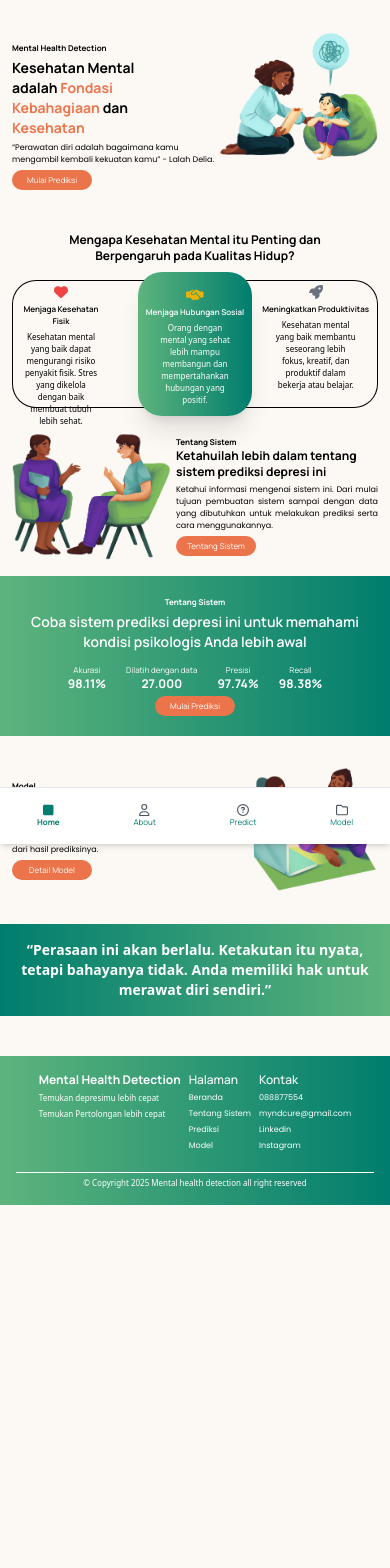
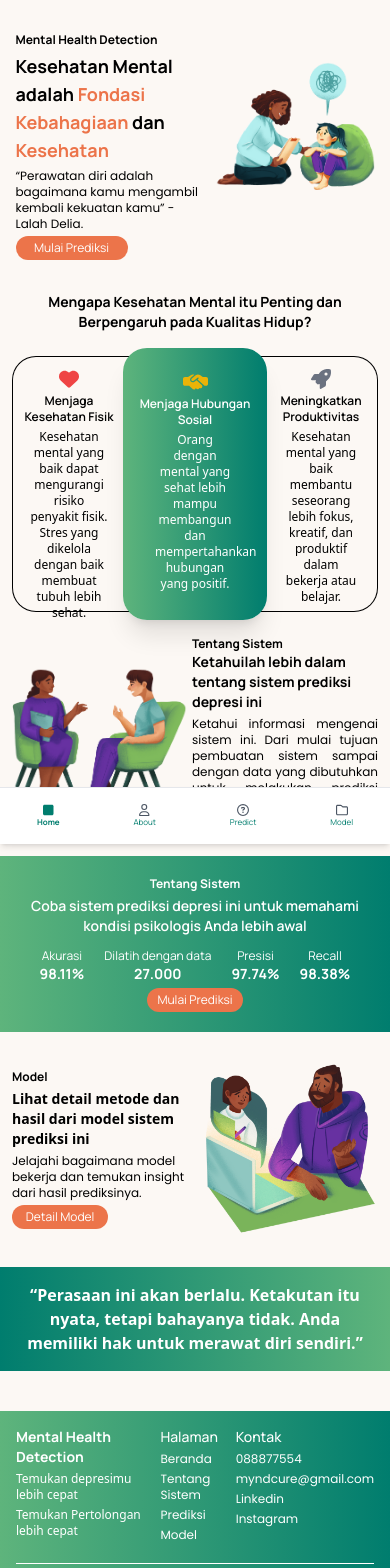
Before and after one commit to injanisgg/mhealth, a React (Vite) app in the folder frontend-react/: page / in a window 390 px wide. Shown: the top 1568 px of the page. Before the commit the page ends 1261 px from the top, so only its background shows below. Built offline with nearby package versions, Linux system fonts and the light colour scheme.

Commit message:
add responsive to home``

```diff
--- a/frontend-react/src/components/Footer.jsx
+++ b/frontend-react/src/components/Footer.jsx
@@ -6,15 +6,15 @@ function Footer() {
       <div className="flex flex-col items-center gap-5">
         <div className="flex gap-2 sm:gap-8 md:gap-12 lg:gap-32 xl:gap-48 text-white">
           <div className="flex flex-col gap-1 sm:gap-3">
-              <h1 className='text-xs lg:text-xl font-main font-bold'>Mental Health Detection</h1>
-              <div className='flex flex-col gap-1 sm:gap-1 md:gap-2 text-[8px] sm:text-[8px] md:text-sm lg:text-base xl:text-base font-normal sm:font-thin md:font-extralight lg:font-normal xl:font-medium'>
+              <h1 className='text-xs mm:text-sm lg:text-xl font-main font-bold'>Mental Health Detection</h1>
+              <div className='flex flex-col gap-1 sm:gap-1 md:gap-2 text-[8px] mm:text-xs sm:text-xs md:text-sm lg:text-base xl:text-base font-normal'>
                   <span>Temukan depresimu lebih cepat</span>
                   <span>Temukan Pertolongan lebih cepat</span>
               </div>
           </div>
           <div className="flex flex-col gap-1 sm:gap-3">
-              <h1 className='text-xs sm:text-base font-main font-medium'>Halaman</h1>
-              <div className='flex flex-col gap-1 sm:gap-1 md:gap-2 lg:gap-4 xl:gap-6 text-[8px] sm:text-[8px] md:text-xs lg:text-sm xl:text-base font-normal sm:font-thin md:font-extralight font-secondary'>
+              <h1 className='text-xs mm:text-sm sm:text-base font-main font-medium'>Halaman</h1>
+              <div className='flex flex-col gap-1 sm:gap-1 md:gap-2 lg:gap-4 xl:gap-6 text-[8px] mm:text-xs sm:text-xs md:text-xs lg:text-sm xl:text-base font-normal font-secondary'>
                   <a className='lg:font-normal lg:hover:underline lg:hover:font-bold' href='/'>Beranda</a>
                   <a className='lg:font-normal lg:hover:underline lg:hover:font-bold' href='/about'>Tentang Sistem</a>
                   <a className='lg:font-normal lg:hover:underline lg:hover:font-bold' href='/predict'>Prediksi</a>
@@ -22,8 +22,8 @@ function Footer() {
               </div>
           </div>
           <div className="flex flex-col gap-1 sm:gap-3">
-              <h1 className='text-xs sm:text-base font-main font-medium'>Kontak</h1>
-              <div className='flex flex-col gap-1 sm:gap-1 md:gap-2 lg:gap-4 xl:gap-6 text-[8px] sm:text-[8px] md:text-xs lg:text-sm xl:text-base font-normal sm:font-thin md:font-extralight font-secondary'>
+              <h1 className='text-xs mm:text-sm sm:text-base font-main font-medium'>Kontak</h1>
+              <div className='flex flex-col gap-1 sm:gap-1 md:gap-2 lg:gap-4 xl:gap-6 text-[8px] mm:text-xs sm:text-xs md:text-xs lg:text-sm xl:text-base font-normal font-secondary'>
                   <a className='lg:font-normal lg:hover:underline lg:hover:font-bold' href=''>088877554</a>
                   <a className='lg:font-normal lg:hover:underline lg:hover:font-bold' href=''>myndcure@gmail.com</a>
                   <a className='lg:font-normal lg:hover:underline lg:hover:font-bold' href=''>Linkedin</a>
@@ -31,7 +31,7 @@ function Footer() {
               </div>
           </div>
         </div>
-        <div className="border-t sm:border-t md:border-t-2 lg:border-t-2 xl:border-t-2 border-white text-white text-[8px] sm:text-[8px] md:text-xs lg:text-sm xl:text-base w-full flex justify-center">
+        <div className="border-t sm:border-t md:border-t-2 lg:border-t-2 xl:border-t-2 border-white text-white text-[8px] mm:text-xs sm:text-xs md:text-xs lg:text-sm xl:text-base w-full flex justify-center">
           <p className='pt-1 sm:pt-4'>© Copyright 2025 Mental health detection all right reserved</p>
         </div>
       </div>
--- a/frontend-react/src/pages/Home.jsx
+++ b/frontend-react/src/pages/Home.jsx
@@ -14,15 +14,15 @@ function Home() {
         <div className='w-full bg-transparent py-8 sm:px-4 sm:py-7 lg:mt-16 xl:mt-16'>
           <div className="flex items-center justify-around">
             <div className="flex flex-col gap-1 sm:gap-2 md:gap-5 lg:gap-10 xl:gap-16">
-              <h1 className='text-[8px] sm:text-xl md:text-2xl lg:text-3xl xl:text-4xl font-main font-bold lg:hidden text-black'>Mental Health Detection</h1>
-              <h1 className='flex flex-col font-main text-sm sm:text-xl md:text-3xl lg:text-5xl xl:text-6xl font-bold z-0'>
+              <h1 className='text-[8px] mm:text-xs sm:text-xl md:text-2xl lg:text-3xl xl:text-4xl font-main font-bold lg:hidden text-black'>Mental Health Detection</h1>
+              <h1 className='flex flex-col font-main text-sm mm:text-lg sm:text-xl md:text-3xl lg:text-5xl xl:text-6xl font-bold z-0'>
                 <span className='text-black'>Kesehatan Mental</span>
                 <span className='text-black'>adalah <span className='text-button'>Fondasi</span> </span>
                 <span className='text-button'>Kebahagiaan <span className='text-black'>dan</span> </span>
                 <span className='text-button'>Kesehatan</span>
               </h1>
-              <p className='font-secondary text-[8px] sm:text-xs md:text-sm lg:text-base xl:text-lg w-38 sm:w-52 md:w-72 lg:w-80 xl:w-96'>“Perawatan diri adalah bagaimana kamu mengambil kembali kekuatan kamu” - Lalah Delia.</p>
-              <button className='w-20 sm:w-32 md:w-44 lg:w-48 xl:w-52 py-1 sm:py-1 md:py-3 text-[8px] sm:text-xs md:text-sm lg:text-base xl:text-lg text-white font-main bg-button lg:cursor-pointer hover:bg-transparent hover:border-2 hover:border-button hover:text-button hover:font-bold transition-all ease-in-out rounded-full'>
+              <p className='font-secondary text-[8px] mm:text-xs sm:text-xs md:text-sm lg:text-base xl:text-lg w-38 mm:w-48 sm:w-52 md:w-72 lg:w-80 xl:w-96'>“Perawatan diri adalah bagaimana kamu mengambil kembali kekuatan kamu” - Lalah Delia.</p>
+              <button className='w-20 mm:w-28 sm:w-32 md:w-44 lg:w-48 xl:w-52 py-1 sm:py-1 md:py-3 text-[8px] mm:text-xs sm:text-xs md:text-sm lg:text-base xl:text-lg text-white font-main bg-button lg:cursor-pointer hover:bg-transparent hover:border-2 hover:border-button hover:text-button hover:font-bold transition-all ease-in-out rounded-full'>
                 <a href="/predict">Mulai Prediksi</a>
               </button>
             </div>
@@ -33,25 +33,27 @@ function Home() {
 
     {/* section info the importance */}
     <div className="mx-3 sm:mx-5 md:mx-10 lg:mx-16 xl:mx-20">
-      <div className="flex flex-col justify-center items-center gap-2 sm:gap-5 relative">
-        <div className='flex justify-center text-center font-bold font-main text-xs sm:text-lg md:text-xl lg:text-2xl xl:text-3xl'>
+      <div className="flex flex-col justify-center items-center gap-4 sm:gap-5 relative">
+        <div className='flex justify-center text-center font-bold font-main text-xs mm:text-sm sm:text-lg md:text-xl lg:text-2xl xl:text-3xl'>
           <h1>Mengapa Kesehatan Mental itu Penting dan <br /> Berpengaruh pada Kualitas Hidup?</h1>
         </div>
         <div className="flex static">
-          <div className='absolute left-0 bottom-2 top-12 flex flex-col gap-1 sm:gap-2 items-center py-1 pl-2 pr-16 sm:p-2 md:p-4 lg:p-6 xl:p-8 border-black border-y border-l rounded-l-3xl'>
-            <FontAwesomeIcon icon={faHeart} className='text-sm sm:text-3xl m:text-5xl lg:text-6xl xl:text-7xl text-red-500'/>
-            <h3 className='w-20 font-main left-0 font-semibold text-[8px] sm:text-xs md:text-sm lg:text-base xl:text-lg text-center'>Menjaga Kesehatan Fisik</h3>
-            <p className='w-20 sm:w-32 md:w-48 lg:w-52 xl:w-60 text-[8px] sm:text-xs md:text-sm lg:text-base xl:text-lg text-center'>Kesehatan mental yang baik dapat mengurangi risiko penyakit fisik. Stres yang dikelola dengan baik membuat tubuh lebih sehat.</p>
+          <div className='absolute left-0 lg:left-9 xl:left-24 bottom-2 top-14 mm:top-16 sm:top-24 xl:top-32  sm:bottom-4
+           flex flex-col gap-1 sm:gap-2 items-center py-1 mm:py-3 pl-2 pr-16 lg:pr-24 xl:pr-48 sm:p-2 md:p-4 lg:p-6 xl:p-8 border-black border-y border-l rounded-l-3xl'>
+            <FontAwesomeIcon icon={faHeart} className='text-sm mm:text-xl sm:text-3xl m:text-5xl lg:text-6xl xl:text-7xl text-red-500'/>
+            <h3 className='w-20 mm:w-24 sm:w-36 lg:w-48 xl:w-60 font-main font-semibold text-[8px] mm:text-xs sm:text-xs md:text-sm lg:text-base xl:text-lg text-center'>Menjaga Kesehatan Fisik</h3>
+            <p className='w-20 sm:w-32 md:w-48 lg:w-52 xl:w-60 text-[8px] mm:text-xs sm:text-xs md:text-sm lg:text-base xl:text-lg text-center'>Kesehatan mental yang baik dapat mengurangi risiko penyakit fisik. Stres yang dikelola dengan baik membuat tubuh lebih sehat.</p>
           </div>
-          <div className='relative z-10 h-36 shadow-xl flex flex-col gap-1 sm:gap-2 items-center rounded-3xl px-2 py-4 sm:p-3 md:p-6 lg:p-8 bg-gradient-to-r from-light-green to-thick-green text-white'>
-            <FontAwesomeIcon icon={faHandshakeSimple} className='text-sm sm:text-5xl md:text-5xl lg:text-6xl xl:text-7xl text-yellow-500'/>
-            <h3 className='font-main font-semibold text-[8px] sm:text-xs md:text-sm lg:text-base xl:text-lg text-center'>Menjaga Hubungan Sosial</h3>
-            <p className='w-20 sm:w-36 md:w-48 lg:w-52 xl:w-60 text-[8px] sm:text-xs md:text-sm lg:text-base xl:text-lg text-center'>Orang dengan mental yang sehat lebih mampu membangun dan mempertahankan hubungan yang positif.</p>
+          <div className='relative z-10 h-40 mm:h-[17rem] lg:h-80 xl:h-96 shadow-xl flex flex-col gap-1 sm:gap-2 items-center rounded-3xl px-2 py-4 mm:py-6 sm:p-3 md:p-6 lg:p-8 bg-gradient-to-r from-light-green to-thick-green text-white'>
+            <FontAwesomeIcon icon={faHandshakeSimple} className='text-sm mm:text-xl sm:text-5xl md:text-5xl lg:text-6xl xl:text-7xl text-yellow-500'/>
+            <h3 className='mm:w-32 lg:w-48 font-main font-semibold text-[8px] mm:text-xs sm:text-xs md:text-sm lg:text-base xl:text-lg text-center'>Menjaga Hubungan Sosial</h3>
+            <p className='w-20 sm:w-36 md:w-48 lg:w-52 xl:w-60 text-[8px] mm:text-xs sm:text-xs md:text-sm lg:text-base xl:text-lg text-center'>Orang dengan mental yang sehat lebih mampu membangun dan mempertahankan hubungan yang positif.</p>
           </div>
-          <div className='absolute right-0 bottom-2 top-12 flex flex-col gap-1 sm:gap-2 items-center py-1 pr-2 pl-16 sm:p-2 md:p-4 border-black border-y border-r rounded-r-3xl'>
-            <FontAwesomeIcon icon={faRocket} className='text-sm sm:text-3xl md:text-5xl lg:text-6xl xl:text-7xl text-gray-500'/>
-            <h3 className='font-main font-semibold text-[8px] sm:text-xs md:text-sm lg:text-base xl:text-lg text-center'>Meningkatkan Produktivitas</h3>
-            <p className='w-20 sm:w-32 md:w-48 lg:w-52 xl:w-60 text-[8px] sm:text-xs md:text-sm lg:text-base xl:text-lg text-center'>Kesehatan mental yang baik membantu seseorang lebih fokus, kreatif, dan produktif dalam bekerja atau belajar.</p>
+          <div className='absolute right-0 lg:right-12 xl:right-24 bottom-2 top-14 mm:top-16 sm:top-24 xl:top-32 sm:bottom-4
+           flex flex-col gap-1 sm:gap-2 items-center py-1 mm:py-3 pr-2 pl-16 lg:pl-24 xl:pl-48 sm:p-2 md:p-4 border-black border-y border-r rounded-r-3xl'>
+            <FontAwesomeIcon icon={faRocket} className='text-sm mm:text-xl sm:text-3xl md:text-5xl lg:text-6xl xl:text-7xl text-gray-500'/>
+            <h3 className='w-20 mm:w-24 sm:w-36 lg:w-48 xl:w-60 font-main font-semibold text-[8px] mm:text-xs sm:text-xs md:text-sm lg:text-base xl:text-lg text-center'>Meningkatkan Produktivitas</h3>
+            <p className='w-20 sm:w-32 md:w-48 lg:w-52 xl:w-60 text-[8px] mm:text-xs sm:text-xs md:text-sm lg:text-base xl:text-lg text-center'>Kesehatan mental yang baik membantu seseorang lebih fokus, kreatif, dan produktif dalam bekerja atau belajar.</p>
           </div>
         </div>
       </div>
@@ -61,17 +63,17 @@ function Home() {
     <div className="mx-3 my-4 sm:mx-4 sm:my-7 md:mx-8 md:my-9 lg:mx-20 lg:my-11 lg:mt-16 xl:mx-24 xl:my-13 xl:mt-16">
       <div className='w-full bg-transparent'>
         <div className="flex items-center justify-center gap-1 sm:gap-2 md:gap-4 lg:gap-6 xl:gap-8">
-          <img src={aboutHome} alt="Woman with girl" className='w-40 sm:w-56 md:w-64 lg:w-72 xl:w-96' />
+          <img src={aboutHome} alt="Woman with girl" className='w-40 mm:w-44 sm:w-56 md:w-64 lg:w-72 xl:w-96' />
           <div className="flex flex-col gap-0 sm:gap-0 md:gap-1 lg:gap-3 xl:gap-4">
-            <h1 className='text-[8px] sm:text-[8px] md:text-xs lg:text-base xl:text-lg font-bold font-main text-black'>Tentang Sistem</h1>
+            <h1 className='text-[8px] mm:text-xs sm:text-[8px] md:text-xs lg:text-base xl:text-lg font-bold font-main text-black'>Tentang Sistem</h1>
             <div className="flex flex-col gap-1 sm:gap-2 md:gap-4 lg:gap-6 xl:gap-8">
-              <h1 className='flex flex-col font-main text-xs sm:text-lg md:text-xl lg:text-xl xl:text-2xl font-bold z-0'>
+              <h1 className='flex flex-col font-main text-xs mm:text-sm sm:text-lg md:text-xl lg:text-xl xl:text-2xl font-bold z-0'>
                 Ketahuilah lebih dalam tentang sistem prediksi depresi ini
               </h1>
-              <p className='font-secondary text-[8px] sm:text-xs md:text-sm lg:text-base xl:text-lg text-justify'>
+              <p className='font-secondary text-[8px] mm:text-xs sm:text-xs md:text-sm lg:text-base xl:text-lg text-justify'>
                 Ketahui informasi mengenai sistem ini. Dari mulai tujuan pembuatan sistem sampai dengan data yang dibutuhkan untuk melakukan prediksi serta cara menggunakannya.
               </p>
-              <button className='w-20 sm:w-32 md:w-44 lg:w-48 xl:w-52 py-1 sm:py-1 md:py-3 text-[8px] sm:text-xs md:text-sm lg:text-base xl:text-lg text-white font-main bg-button lg:cursor-pointer hover:bg-transparent hover:border-2 hover:border-button hover:text-button hover:font-bold transition-all ease-in-out rounded-full'>
+              <button className='w-20 mm:w-24 sm:w-32 md:w-44 lg:w-48 xl:w-52 py-1 sm:py-1 md:py-3 text-[8px] mm:text-xs sm:text-xs md:text-sm lg:text-base xl:text-lg text-white font-main bg-button lg:cursor-pointer hover:bg-transparent hover:border-2 hover:border-button hover:text-button hover:font-bold transition-all ease-in-out rounded-full'>
                 <a href="/about">Tentang Sistem</a>
               </button>
             </div>
@@ -83,29 +85,29 @@ function Home() {
     {/* section for page predict */}
       <div className="text-white bg-gradient-to-r from-light-green to-thick-green w-full p-5 sm:p-8 md:p-10 lg:p-12">
         <div className="flex flex-col gap-1 sm:gap-1 md:gap-4 lg:gap-6 xl:gap-8 justify-center items-center">
-          <p className='text-[8px] sm:text-[8px] md:text-sm lg:text-base xl:text-lg font-bold font-main'>Tentang Sistem</p>
+          <p className='text-[8px] mm:text-xs sm:text-xs md:text-sm lg:text-base xl:text-lg font-bold font-main'>Tentang Sistem</p>
           <h1 className='font-main text-sm sm:text-lg md:text-xl lg:text-2xl xl:text-3xl font-semibold text-center mb-2 sm:mb-2 md:mb-4 lg:mb-6'>
           Coba sistem prediksi depresi ini untuk memahami kondisi psikologis Anda lebih awal
           </h1>
           <div className="flex gap-5 sm:gap-10 md:gap-14 lg:gap-20 justify-center">
             <div className="flex flex-col text-center gap-0 sm:gap-0 md:gap-2 lg:gap-4 items-center font-main">
-              <p className='text-[8px] sm:text-[8px] md:text-sm lg:text-base xl:text-lg'>Akurasi</p>
-              <h3 className='text-xs sm:text-base md:text-lg lg:text-xl xl:text-2xl font-bold'>98.11%</h3>
+              <p className='text-[8px] mm:text-xs sm:text-[8px] md:text-sm lg:text-base xl:text-lg'>Akurasi</p>
+              <h3 className='text-xs mm:text-sm sm:text-base md:text-lg lg:text-xl xl:text-2xl font-bold'>98.11%</h3>
             </div>
             <div className="flex flex-col text-center gap-0 sm:gap-0 md:gap-2 lg:gap-4 items-center font-main">
-              <p className='text-[8px] sm:text-[8px] md:text-sm lg:text-base xl:text-lg'>Dilatih dengan data</p>
-              <h3 className='text-xs sm:text-base md:text-lg lg:text-xl xl:text-2xl font-bold'>27.000</h3>
+              <p className='text-[8px] mm:text-xs sm:text-[8px] md:text-sm lg:text-base xl:text-lg'>Dilatih dengan data</p>
+              <h3 className='text-xs mm:text-sm sm:text-base md:text-lg lg:text-xl xl:text-2xl font-bold'>27.000</h3>
             </div>
             <div className="flex flex-col text-center gap-0 sm:gap-0 md:gap-2 lg:gap-4 items-center font-main">
-              <p className='text-[8px] sm:text-[8px] md:text-sm lg:text-base xl:text-lg'>Presisi</p>
-              <h3 className='text-xs sm:text-base md:text-lg lg:text-xl xl:text-2xl font-bold'>97.74%</h3>
+              <p className='text-[8px] mm:text-xs sm:text-[8px] md:text-sm lg:text-base xl:text-lg'>Presisi</p>
+              <h3 className='text-xs mm:text-sm sm:text-base md:text-lg lg:text-xl xl:text-2xl font-bold'>97.74%</h3>
             </div>
             <div className="flex flex-col text-center gap-0 sm:gap-0 md:gap-2 lg:gap-4 items-center font-main">
-              <p className='text-[8px] sm:text-[8px] md:text-sm lg:text-base xl:text-lg'>Recall</p>
-              <h3 className='text-xs sm:text-base md:text-lg lg:text-xl xl:text-2xl font-bold'>98.38%</h3>
+              <p className='text-[8px] mm:text-xs sm:text-[8px] md:text-sm lg:text-base xl:text-lg'>Recall</p>
+              <h3 className='text-xs mm:text-sm sm:text-base md:text-lg lg:text-xl xl:text-2xl font-bold'>98.38%</h3>
             </div>
           </div>
-          <button className='w-20 sm:w-32 md:w-44 lg:w-48 xl:w-52 py-1 sm:py-1 md:py-3 text-[8px] sm:text-xs md:text-sm lg:text-base xl:text-lg text-white font-main bg-button lg:cursor-pointer hover:bg-transparent hover:border-2 hover:border-button hover:text-button hover:font-bold transition-all ease-in-out rounded-full'>
+          <button className='w-20 mm:w-24 sm:w-32 md:w-44 lg:w-48 xl:w-52 py-1 sm:py-1 md:py-3 text-[8px] mm:text-xs sm:text-xs md:text-sm lg:text-base xl:text-lg text-white font-main bg-button lg:cursor-pointer hover:bg-transparent hover:border-2 hover:border-button hover:text-button hover:font-bold transition-all ease-in-out rounded-full'>
             <a href="/predict">Mulai Prediksi</a>
           </button>
         </div>
@@ -115,23 +117,23 @@ function Home() {
     <div className='mx-3 my-8 sm:mx-4 md:mx-8 lg:mx-20 sm:my-7 md:my-9 lg:my-11 lg:mt-16 xl:mx-28 xl:my-13 xl:mt-16'>
       <div className="flex items-center justify-center">
         <div className="flex flex-col gap-1 sm:gap-1 md:gap-4 lg:gap-6 xl:gap-8">
-          <h1 className='text-[8px] sm:text-[8px] md:text-sm lg:text-base xl:text-lg font-bold font-main text-black'>Model</h1>
+          <h1 className='text-[8px] mm:text-xs sm:text-xs md:text-sm lg:text-base xl:text-lg font-bold font-main text-black'>Model</h1>
           <div className="flex flex-col gap-1 sm:gap-2 md:gap-4 lg:gap-6 xl:gap-8">
-            <h1 className='flex flex-col text-xs sm:text-lg md:text-xl lg:text-2xl xl:text-3xl font-bold'>
+            <h1 className='flex flex-col text-xs mm:text-sm sm:text-lg md:text-xl lg:text-2xl xl:text-3xl font-bold'>
               Lihat detail metode dan hasil dari model sistem prediksi ini
             </h1>
-            <p className='font-secondary text-[8px] sm:text-xs md:text-sm lg:text-base xl:text-lg'>Jelajahi bagaimana model bekerja dan temukan insight dari hasil prediksinya.</p>
-            <button className='w-20 sm:w-32 md:w-44 lg:w-48 xl:w-52 py-1 sm:py-1 md:py-3 text-[8px] sm:text-xs md:text-sm lg:text-base xl:text-lg text-white font-main bg-button lg:cursor-pointer hover:bg-transparent hover:border-2 hover:border-button hover:text-button hover:font-bold transition-all ease-in-out rounded-full'>
+            <p className='font-secondary text-[8px] mm:text-xs sm:text-xs md:text-sm lg:text-base xl:text-lg'>Jelajahi bagaimana model bekerja dan temukan insight dari hasil prediksinya.</p>
+            <button className='w-20 mm:w-24 sm:w-32 md:w-44 lg:w-48 xl:w-52 py-1 sm:py-1 md:py-3 text-[8px]  mm:text-xs sm:text-xs md:text-sm lg:text-base xl:text-lg text-white font-main bg-button lg:cursor-pointer hover:bg-transparent hover:border-2 hover:border-button hover:text-button hover:font-bold transition-all ease-in-out rounded-full'>
               <a href="/model">Detail Model</a>
             </button>
           </div>
         </div>
-        <img src={predictHome} alt="Woman with girl" className='w-32 sm:w-56 md:w-64 lg:w-96 xl:w-[30rem]' />
+        <img src={predictHome} alt="Woman with girl" className='w-32 mm:w-44 sm:w-56 md:w-64 lg:w-96 xl:w-[30rem]' />
       </div>
     </div>
 
     {/* quotes */}
-    <div className="bg-gradient-to-r from-thick-green to-light-green w-full p-4  sm:p-8 md:p-10 lg:px-14 lg:py-24 xl:px-20 xl:py-28 text-sm sm:text-base md:text-lg lg:text-xl xl:text-2xl text-white font-bold text-center">
+    <div className="bg-gradient-to-r from-thick-green to-light-green w-full p-4  sm:p-8 md:p-10 lg:px-14 lg:py-24 xl:px-20 xl:py-28 text-sm mm:text-base sm:text-base md:text-lg lg:text-xl xl:text-2xl text-white font-bold text-center">
     “Perasaan ini akan berlalu. Ketakutan itu nyata, tetapi bahayanya tidak.
       Anda memiliki hak untuk merawat diri sendiri.”
     </div>
--- a/frontend-react/tailwind.config.js
+++ b/frontend-react/tailwind.config.js
@@ -10,7 +10,9 @@ export default {
   theme: {
     extend: {
       screens: {
-        // 'xs': '375px',  //mobile first
+        // 'ms': '320px', //mobile s ==> base
+        'mm': '375px',  //mobile m
+        'ml': '425px', //mobile L
         'sm': '480px',   // hp
         'md': '768px',   // tablet
         'lg': '1024px',  // laptop
```
